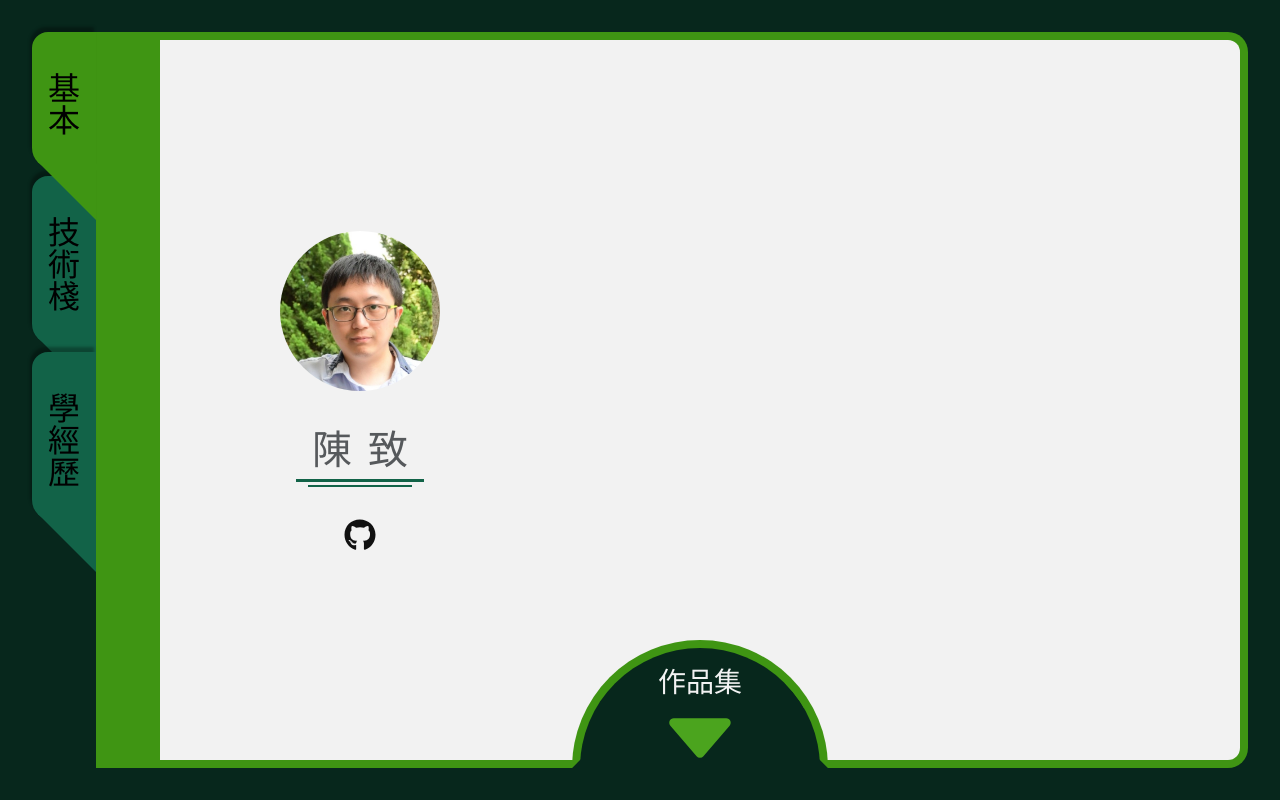
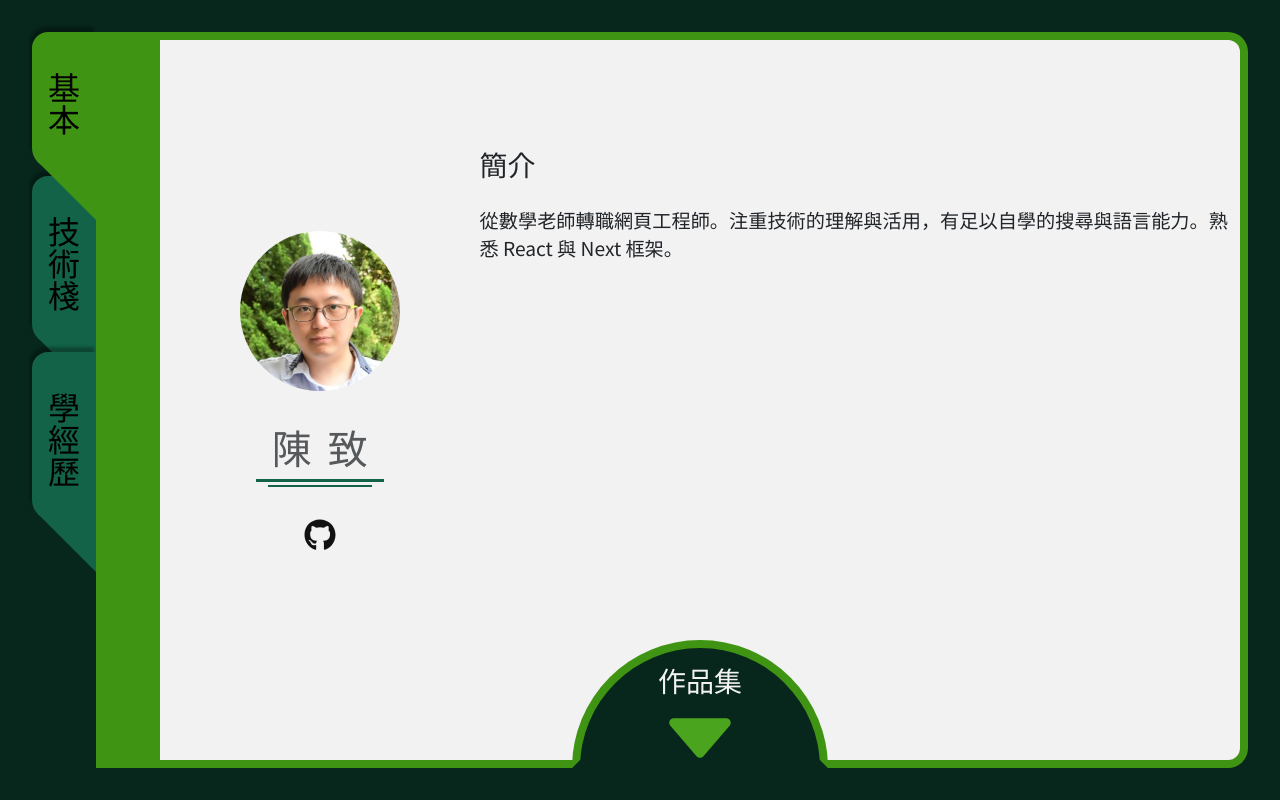
Before and after one commit to RediChen/portfolio_vite, a React (Vite) app: page / in a window 1280 px wide. Shown: the top 800 px of the page. Built offline with nearby package versions, Linux system fonts and the light colour scheme.

Commit message:
新增簡介文字

```diff
--- a/src/panel-main/1-basic/core.jsx
+++ b/src/panel-main/1-basic/core.jsx
@@ -23,6 +23,10 @@ const Core = ({ setOpenPortfolio = () => { } }) => {
           <FaGithub />
         </a>
       </figure>
+      <article className={s.intro}>
+        <h3>簡介</h3>
+        <p>從數學老師轉職網頁工程師。注重技術的理解與活用，有足以自學的搜尋與語言能力。熟悉 React 與 Next 框架。</p>
+      </article>
 
       {/* abs pos below */}
       <button className={s.portfolioBtn} onClick={() => setOpenPortfolio(true)}>
--- a/src/panel-main/1-basic/core.module.scss
+++ b/src/panel-main/1-basic/core.module.scss
@@ -6,8 +6,10 @@
 	border-radius: 0 12px 12px 0;
 	position: relative;
 	display: flex;
+	flex-direction: row;
 }
 
+//*=================== figure 區
 .figure {
 	width: 400px;
 	// height: 100%;
@@ -57,7 +59,7 @@
 	top: 4px;
 }
 
-//*======= github =====
+//======= github =====
 .ghBtn {
 	background-color: transparent;
 	border: none;
@@ -71,7 +73,23 @@
 		color: #444;
 	}
 }
-//*======= portfolio =====
+//=================== figure 區 END
+//*=================== 簡介區
+
+.intro {
+	padding-top: 10%;
+	display: flex;
+	flex-direction: column;
+	gap: 1rem;
+	// justify-content: center;
+	// align-items: start;
+
+	p {
+		font-size: 1.2rem;
+	}
+}
+
+//*======= portfolio 按鈕 =====
 
 .portfolioBtn {
 	$l: 8rem;
```
